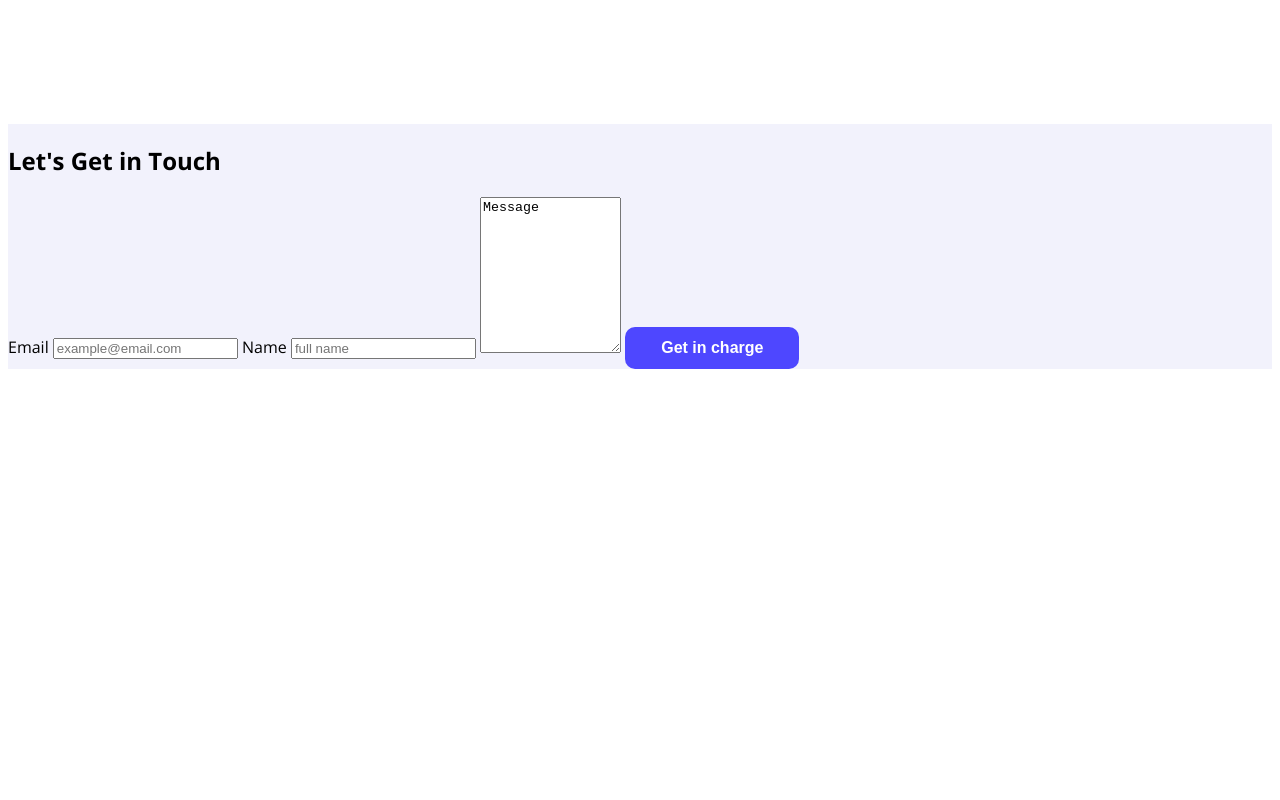
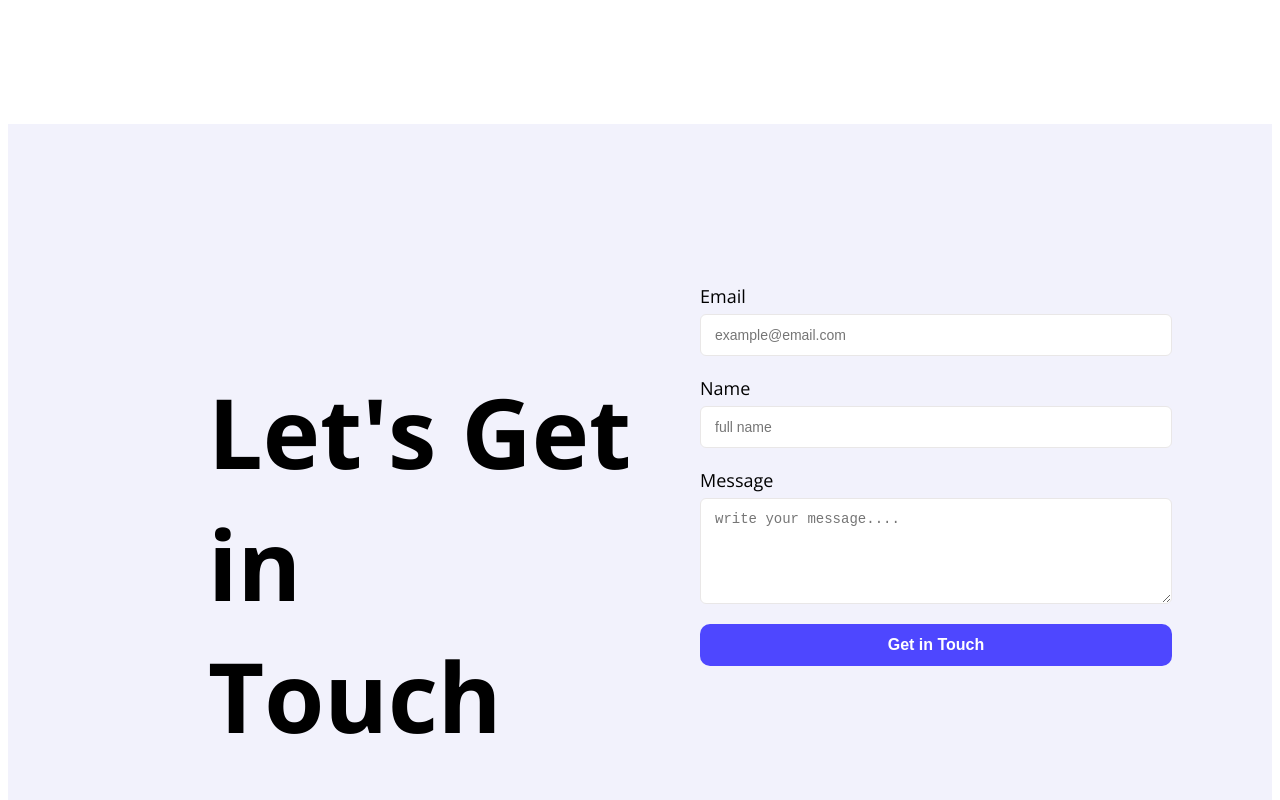
Before and after one commit to rimon-islam53/landing-launchpad, a plain HTML site: page index.html in a window 1280 px wide. Shown: the part 1680-2480 px from the top of the page. Before the commit the page ends 2057 px from the top, so only its background shows below. Drawn offline with nearby package versions, Linux system fonts and the light colour scheme.

Commit message:
update contact section

```diff
--- a/index.html
+++ b/index.html
@@ -36,13 +36,14 @@
         <section class="action-section">
             <div class="action-text">
                 <h3 class="action-title text-color">See It in Action</h3>
-                <p class="action-subtitle text-color">Explore the live preview and imagine your <br> brand in this bold new look.</p>
+                <p class="action-subtitle text-color">Explore the live preview and imagine your <br> brand in this bold
+                    new look.</p>
                 <a href=""><button class="btn-primary">Launch Live Preview</button></a>
 
             </div>
             <div class="action-image">
-                    <img src="Assets/wc-mini.png" alt="web flow conf">
-                </div>
+                <img src="Assets/wc-mini.png" alt="web flow conf">
+            </div>
 
         </section>
 
@@ -68,24 +69,26 @@
         </section>
 
         <!--Let’s Get In Touch Section-->
-        <section class="touch section bg-color">
+        <section class="touch-section bg-color">
             <div class="touch-column">
-                <h1 class="touch-title">Let's Get in Touch</h1>
+                <h1 class="touch-title">Let's Get in<br>Touch</h1>
             </div>
             <div class="touch-column">
-                <form action="">
+                <form action="#">
                     <label for="email">Email</label>
-                    <input type="email" name="" id="" placeholder="example@email.com">
-                    <label for="text">Name</label>
-                    <input type="text" name="" id="" placeholder="full name">
-                    <label for="message"></label>
-                    <textarea name="" id="" cols="15" rows="10" placeholder="write your message....">Message</textarea>
-                    <input class="btn-primary" type="button" value="Get in charge">
+                    <input type="email" id="email" name="email" placeholder="example@email.com" required>
+
+                    <label for="name">Name</label>
+                    <input type="text" id="name" name="name" placeholder="full name" required>
+
+                    <label for="message">Message</label>
+                    <textarea id="message" name="message" rows="5" placeholder="write your message...."></textarea>
+
+                    <input class="btn-primary" type="submit" value="Get in Touch">
                 </form>
             </div>
 
         </section>
-
     </main>
     <footer>
 
--- a/styles/launch.css
+++ b/styles/launch.css
@@ -146,14 +146,47 @@ nav {
 
 /* Let’s Get In Touch Section */
 
-.touch-section{
-    display: flex;
-    justify-content: center;
-    padding: 80px,20px;
+.touch-section {
+  display: flex;
+
+  justify-content: space-around;
+
+  padding: 160px 100px 120px 200px;
+  gap: 20px;
+
 }
 
-.touch-column{
-    display: flex;
-    gap: 40px;
-    width: 100%;
+.touch-column {
+  flex: 1;
+  min-width: 300px;
 }
+
+.touch-title {
+  font-size: 97px;
+  font-weight: bold;
+  color: #000000;
+
+}
+
+form {
+  display: flex;
+  flex-direction: column;
+}
+
+label {
+  font-size: 18px;
+  margin-bottom: 6px;
+  color: #000000;
+}
+
+input[type="email"],
+input[type="text"],
+textarea {
+  padding: 12px 14px;
+  margin-bottom: 20px;
+  border: 1px solid #e9e7e7;
+  border-radius: 6px;
+  font-size: 14px;
+
+  background-color: #fff;
+}
```
